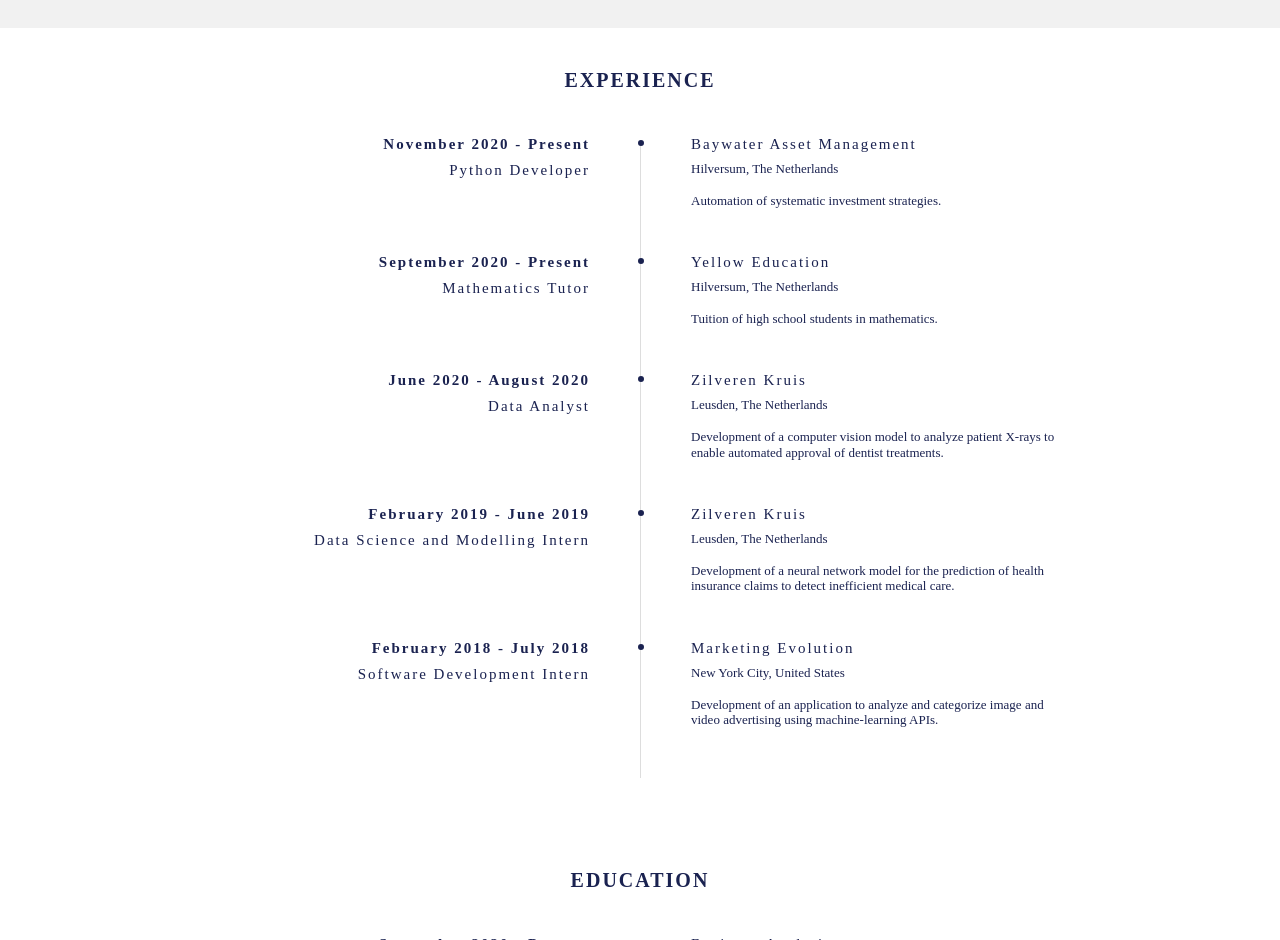
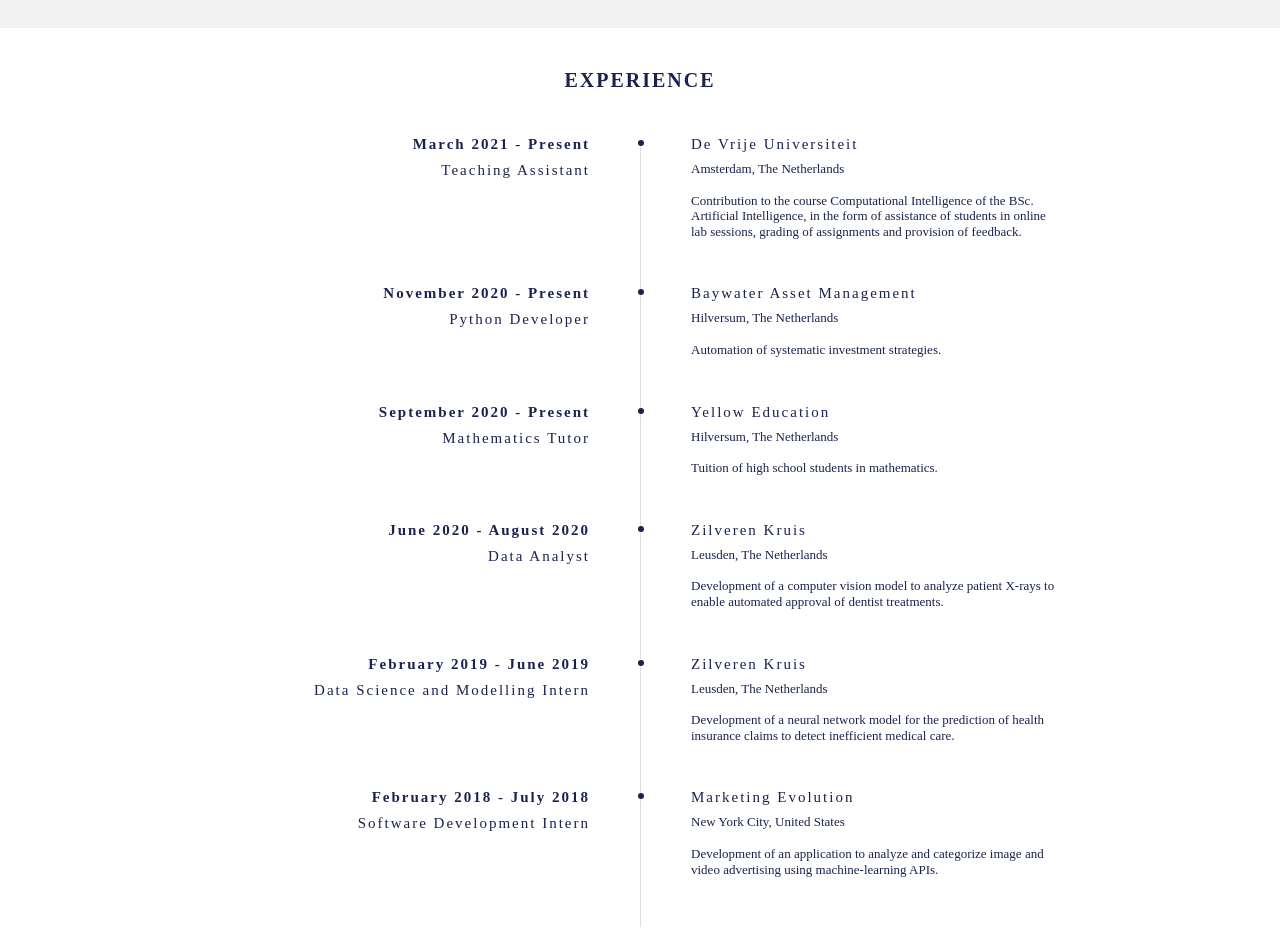
Before and after one commit to tomdevalk1997/cv, a plain HTML site: page index.html in a window 1280 px wide. Shown: the part 1220-2160 px from the top of the page. Drawn offline with nearby package versions, Linux system fonts and the light colour scheme.

Commit message:
Addition of TA at VU

```diff
--- a/index.html
+++ b/index.html
@@ -105,6 +105,26 @@
         <div class="row justify-content-center no-gutters">
           <div class="col-7 experience">
             <h2 class="section-title">Experience</h2>
+          </div>
+        </div>
+        <div id="experience5" class="row justify-content-center no-gutters">
+          <div class="timeline-element row justify-content-center no-gutters">
+            <div class="timeline-time col-5 col-lg-4">
+              <div class="timeline-timefunction">
+                <h3 class="timeline-description-header">March 2021 - Present</h3>
+                <h4 class="timeline-description-header">Teaching Assistant</h4>
+              </div>
+            </div>
+            <div class="timeline-element-right col-5 col-lg-4">
+              <div class="timeline-description">
+                <h4 class="timeline-description-header">De Vrije Universiteit<h4>
+                <p>Amsterdam, The Netherlands</p>
+                <p>Contribution to the course Computational Intelligence of the BSc.
+                    Artificial Intelligence, in the form of assistance of students
+                    in online lab sessions, grading of assignments and provision of
+                    feedback.</p>
+              </div>
+            </div>
           </div>
         </div>
         <div id="experience0" class="row justify-content-center no-gutters">
--- a/styles.css
+++ b/styles.css
@@ -148,12 +148,12 @@
 	scroll-margin-top: 80px;
 }
 
-#experience0, #experience1, #experience2, #experience3, #experience4 {
+#experience0, #experience1, #experience2, #experience3, #experience4, #experience5 {
 	opacity: 1;
 	transition: 0.6s ease-out;
 }
 
-#experience0, #experience1.visible, #experience2.visible, #experience3.visible, #experience4.visible {
+#experience0, #experience1.visible, #experience2.visible, #experience3.visible, #experience4.visible, #experience5.visible {
 	opacity: 1;
 	transition: 0.6s ease-out;
 }
```
